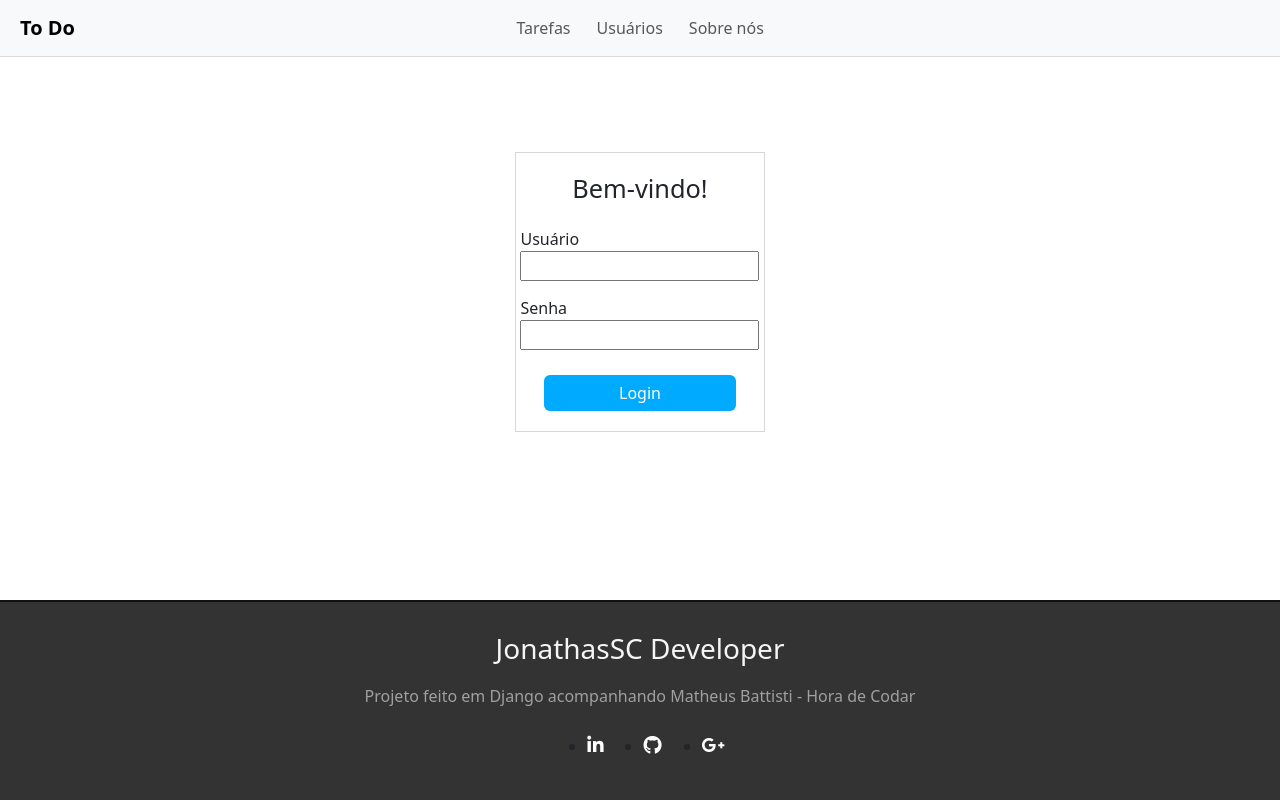
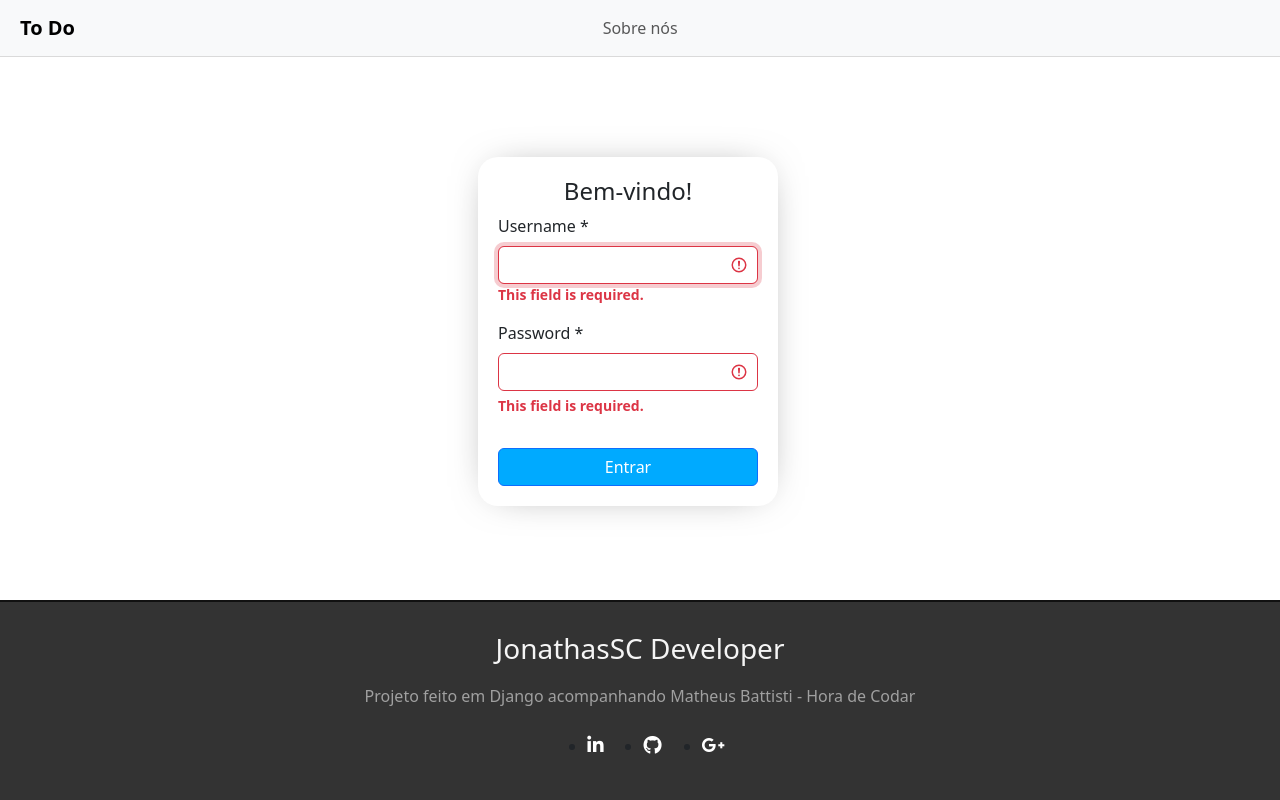
Before and after one commit to JonathasSC/ToDo, a Django app: template todo/templates/registration/login.html in a window 1280 px wide. Run offline with Django 4.2, Linux system fonts and the light colour scheme; the template is opened without the code that fills it, so the values that code supplies are empty; some libraries are stand-ins or nearby versions.

Commit message:
login system started

```diff
--- a/todo/tasks/static/css/styles.css
+++ b/todo/tasks/static/css/styles.css
@@ -82,7 +82,7 @@
     display: inline-block;
 }
 
-.form-control {
+#search {
 	border-right: none;
 	width: 300px;
 	border-radius: 10px 0px 0px 10px ;
@@ -259,30 +259,40 @@ h3 {
 
 /* Login */
 
-.labels {
+.row {
+	display: flex;
+	align-items: center;
+	justify-content: center;
+	flex-direction: row;
+	width: 100vw;
+	padding-top: 10vh;
+}
+
+.form-structure {
 	display: flex;
 	flex-direction: column;
 }
 
-.login-form {
-	display: flex;
-	flex-direction: column;
-	Align-items: center;
-	width: 250px;
-	border: 1px solid rgb(216, 216, 216);
-	padding: 20px ;
-	gap: 15px;
+.auth-card {
+	-webkit-box-shadow: 0px 0px 41px -19px rgba(0,0,0,0.55);
+	-moz-box-shadow: 0px 0px 41px -19px rgba(0,0,0,0.55);
+	box-shadow: 0px 0px 41px -19px rgba(0,0,0,0.55);
+	border-radius: 20px;
+	max-width: 300px;
+	padding: 20px;
+	border: none;
 }
 
-.login-div {
-	height: 50vh;
-	display: flex;
-	justify-content: center;
-	align-items: center;
+.btn-primary {
+	background-color: #00aaff;
 }
 
-#id_submit-login {
-	margin-top: 10px;
-	padding-left: 75px;
-	padding-right: 75px;
+.btn-primary:hover {
+	background-color: #008acf;
 }
+
+#error_1_id_username {
+	margin: 0px;
+	border: 0px;
+	padding: 0px;
+}
--- a/todo/tasks/templates/base.html
+++ b/todo/tasks/templates/base.html
@@ -1,4 +1,6 @@
 {% load static %}
+
+{% load crispy_forms_tags %}
 <!DOCTYPE html>
 <html lang="pt-br">
 <head>
@@ -15,17 +17,23 @@
 		<nav class="navbar navbar-expand-lg bg-body-tertiary">
 			<div class="container-fluid">
 				<a class="navbar-brand" href="/">To Do</a>
+
 				<button class="navbar-toggler" type="button" data-bs-toggle="collapse" data-bs-target="#navbarSupportedContent" aria-controls="navbarSupportedContent" aria-expanded="false" aria-label="Toggle navigation">
 					<span class="navbar-toggler-icon"></span>
 				</button>
+
 				<div class="collapse navbar-collapse" id="navbarSupportedContent">
 					<ul class="navbar-nav me-auto mb-2 mb-lg-0">
+						{% if user.is_authenticated %}
 						<li class="nav-item">
 							<a class="nav-link" href="/">Tarefas</a>
 						</li>
 						<li class="nav-item">
 							<a class="nav-link" href="#">Usuários</a>
 						</li>
+						{% else %}
+						{% endif %}
+
 						<li class="nav-item">
 							<a class="nav-link" href="#">Sobre nós</a>
 						</li>
--- a/todo/templates/registration/login.html
+++ b/todo/templates/registration/login.html
@@ -2,22 +2,46 @@
 
 {% block title %}Entrar em To Do{% endblock %}
 
+{% load crispy_forms_tags %}
+
 {% block content %}
-<div class="offset-1 col-10 login-div">
-	<form method="POST" class="login-form">
-		{% csrf_token %}
-		<h4 class="title-new-task">Bem-vindo!</h4>
-		<div class="labels">
-			<label>Usuário</label>
-			<input type="text" id="id_user" name="user">
-		</div>
-		<div class="labels">
-			<label>Senha</label>
-			<input type="password" id="id_password">
-		</div>
+<div class="row">
+	<div class="card auth-card">
+		<h4 class="card-title text-center">Bem-vindo!</h4>
+		<form method="POST" class="form-structure">
+			{% csrf_token %}
 
-		<input id="id_submit-login" type="submit" class="btn btn-success" value="Login">
+			<input type="hidden" name="next" value="{{ next }}">
 
-	</form>
+			<div id="div_id_username" class="mb-3">
+
+				<label for="id_username" class="form-label requiredField">Username
+					<span class="asteriskField">*</span>
+				</label>
+
+				<input type="text" name="username" autofocus="" autocapitalize="none" autocomplete="username" maxlength="150" class="textinput form-control is-invalid" required="" id="id_username">
+
+				<p id="error_1_id_username" class="invalid-feedback">
+					<strong>This field is required.</strong>
+				</p>
+
+			</div>
+
+			<div id="div_id_password" class="mb-3">
+
+				<label for="id_password" class="form-label requiredField">Password
+					<span class="asteriskField">*</span>
+				</label>
+
+				<input type="password" name="password" autocomplete="current-password" class="passwordinput form-control is-invalid" required="" id="id_password">
+
+				<p id="error_1_id_password" class="invalid-feedback">
+					<strong>This field is required.</strong>
+				</p>
+			</div>
+
+			<button type="submit" class="btn btn-primary btn-block">Entrar</button>
+		</form>
+	</div>
 </div>
 {% endblock %}
```
Also changed, not shown: todo/todo/settings.py (+7 -1 lines), todo/db.sqlite3.
